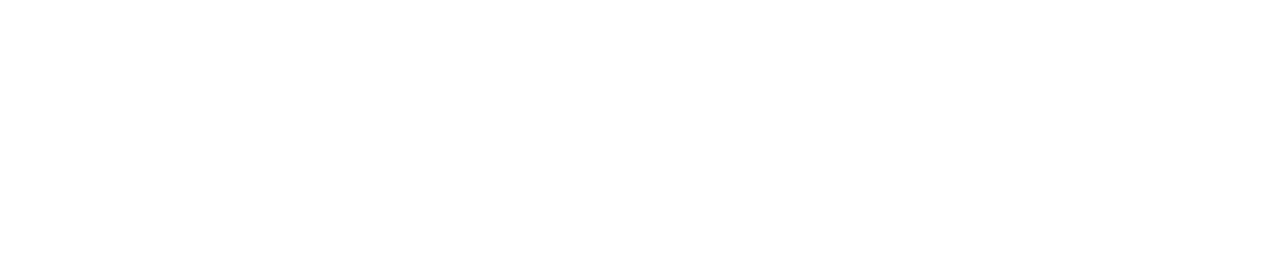
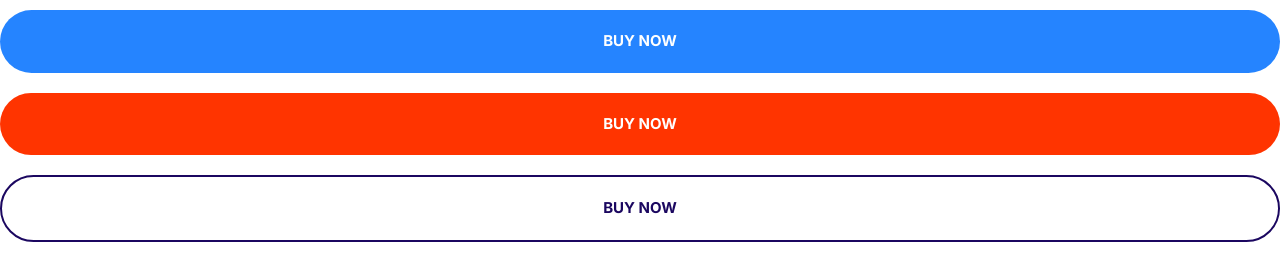
Before and after one commit to youns115/-moshify, a plain HTML site: page index.html in a window 1280 px wide. Drawn offline with Linux system fonts and the light colour scheme.

Commit message:
built three types of buttons.

```diff
--- a/css/styles.css
+++ b/css/styles.css
@@ -4,6 +4,11 @@
     --color-accent: #ff3400;
     --color-heading: #1b0760;
     --color-body: #918ca4;
+}
+*,
+*::after,
+*::before{
+    box-sizing: border-box;
 }
 /* Tyopography */
 html{
@@ -145,6 +150,7 @@ a{
 
 
 }
+
 /* icons */
 
 .icon{
@@ -166,3 +172,69 @@ a{
     justify-content: center;
     align-items: center;
 }
+
+
+/* buttons */
+
+.btn{
+    border-radius: 40px;
+    border: 0;
+    cursor: crosshair;
+    font-size: 1.8rem;
+    font-weight: 600;
+    margin: 1rem 0;
+    padding: 2rem 3rem;
+    text-align: center;
+    text-transform: uppercase;
+    white-space: nowrap;
+}
+
+.btn--primary{
+    background: var(--color-primary);
+    color: white;
+}
+.btn--primary:hover{
+    background: #007fd4;
+}
+
+.btn--secondary{
+    background: var(--color-secondary);
+    color: white;
+}
+
+.btn--secondary:hover{
+    background: #00c8eb;
+}
+
+.btn--accent{
+    background: var(--color-accent);
+    color: white;
+}
+
+.btn--accent:hover{
+    background: #ec3000;
+}
+
+
+.btn--block{
+    display: inline-block;
+    width: 100%;
+}
+
+.btn-outline{
+    background: white;
+    color: var(--color-heading);
+    border: 2px solid var(--color-heading);
+}
+
+.btn-outline:hover{
+    background: var(--color-heading);
+    color: white;
+}
+
+
+@media screen and (min-width: 1024px) {
+    .btn {
+        font-size: 1.5rem;
+    }
+}
--- a/index.html
+++ b/index.html
@@ -12,6 +12,8 @@
     <link rel="stylesheet" href="/css/styles.css">
 </head>
 <body>
-
+   <a class="btn btn--primary btn--block">Buy Now</a>
+   <a href="#" class="btn btn--accent btn--block">Buy Now</a>
+   <a href="#" class="btn btn-outline btn--block">buy Now</a>
 </body>
 </html>
```
